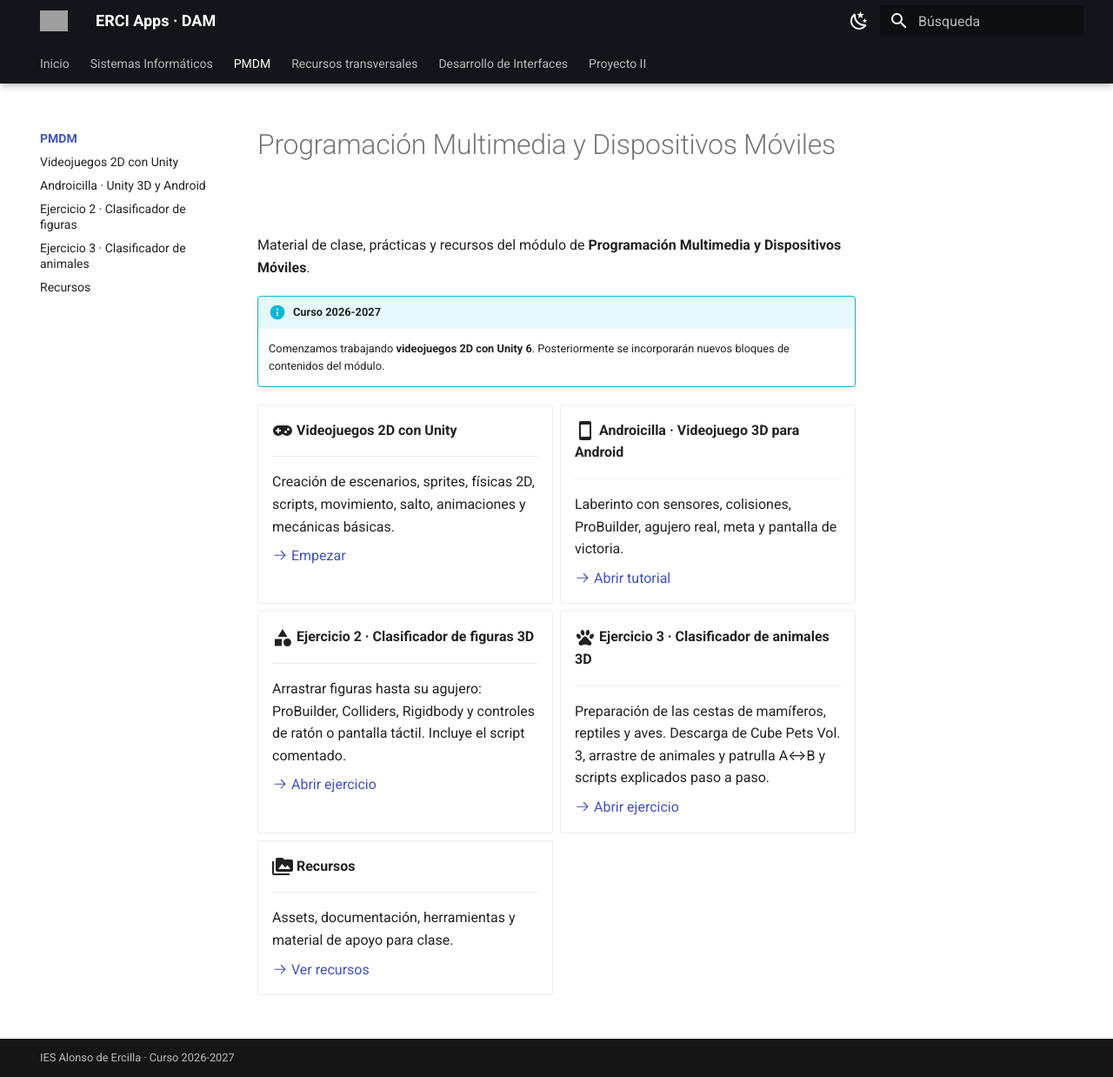
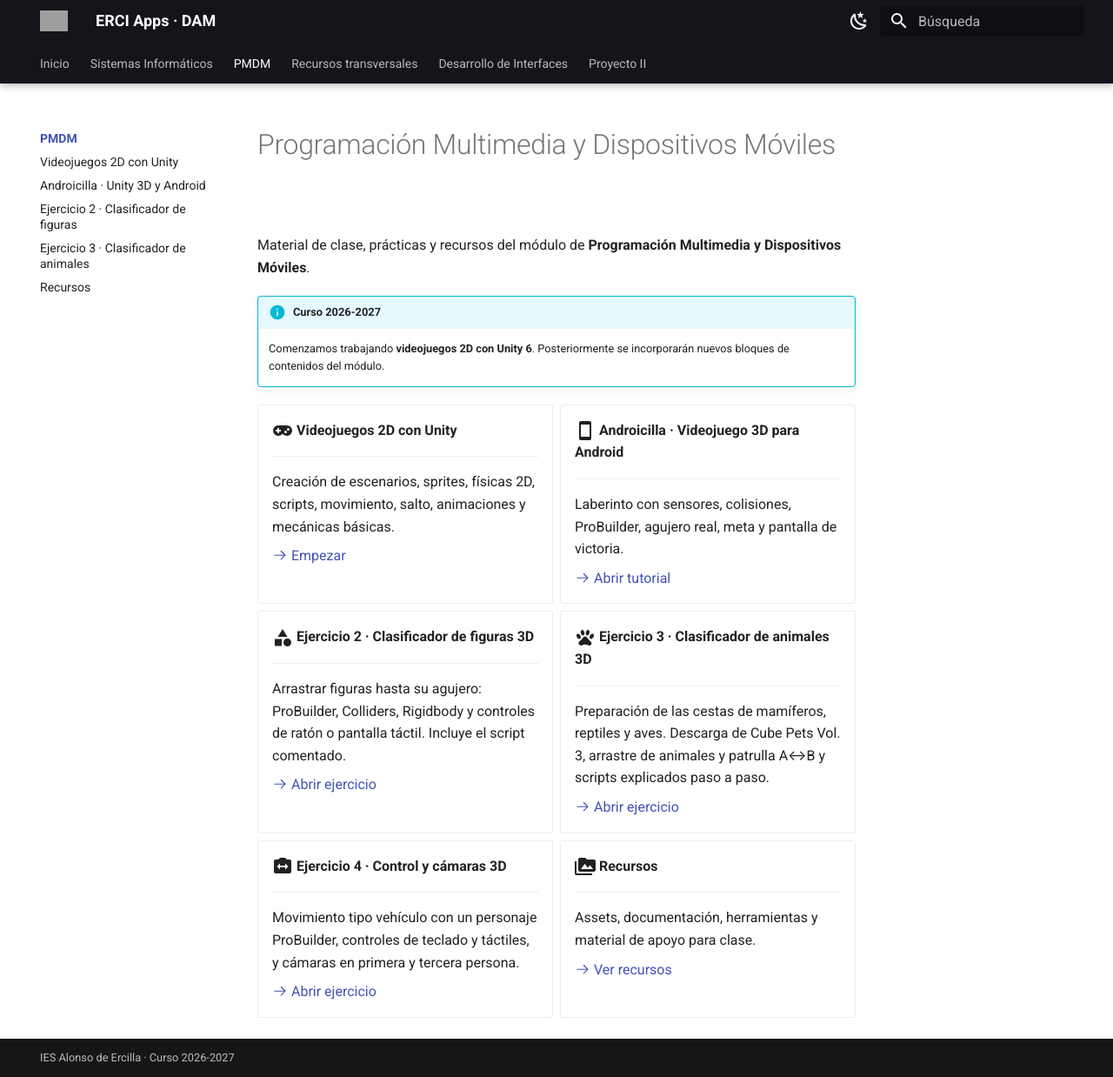
Before and after one commit to erciapps/web-home, an MkDocs documentation site: the page built from docs/pmdm/index.md, in a window 1280 px wide and 1238 px high. Shown: the whole window at 87% size. Built offline with MkDocs 1.6.1 and Material for MkDocs 9.7.7, drawn with Linux system fonts in a browser that asks for light colours; grey boxes are pictures that could not be loaded.

Commit message:
Enlazar ejercicio 4 desde portada PMDM sin ampliar menú lateral

```diff
--- a/docs/pmdm/index.md
+++ b/docs/pmdm/index.md
@@ -39,6 +39,14 @@ Material de clase, prácticas y recursos del módulo de **Programación Multimed
 
     [:octicons-arrow-right-24: Abrir ejercicio](ejercicio-3-animales.md)
 
+-   :material-camera-switch:{ .lg .middle } **Ejercicio 4 · Control y cámaras 3D**
+
+    ---
+
+    Movimiento tipo vehículo con un personaje ProBuilder, controles de teclado y táctiles, y cámaras en primera y tercera persona.
+
+    [:octicons-arrow-right-24: Abrir ejercicio](ejercicio-4-control-3d.md)
+
 -   :material-folder-multiple-image:{ .lg .middle } **Recursos**
 
     ---
```
